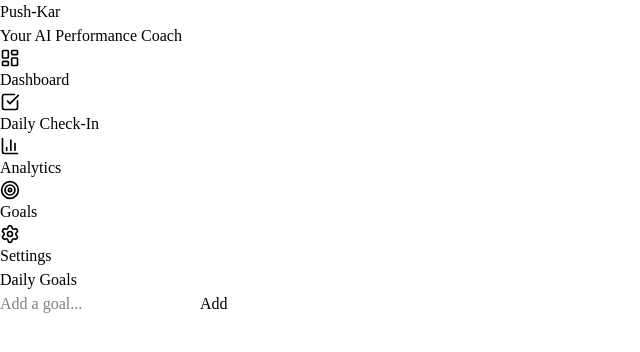
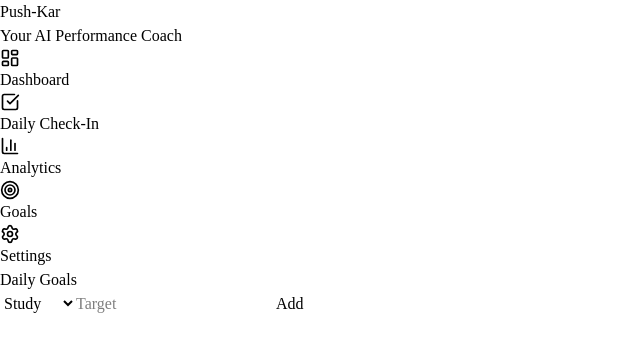
Before and after one commit to FARDEEN-dev786/Push-Kar, a React (Vite) app in the folder client/: page /goals in a window 1280 px wide. Shown: the top 352 px of the page, without its empty margins (0-640 px from the left). Built offline with nearby package versions, Linux system fonts and the light colour scheme.

Commit message:
Refactor goals to structured data model

```diff
--- /dev/null
+++ b/client/src/components/HabitInsights.jsx
@@ -0,0 +1,22 @@
+import { getPerformanceHistory } from "../utils/historyStorage";
+import { analyzeHabits } from "../utils/habitAnalysis";
+
+function HabitInsights() {
+  const history = getPerformanceHistory();
+
+  const insight = analyzeHabits(history);
+
+  return (
+    <div className="bg-slate-800 border border-slate-700 rounded-2xl p-6 mt-6">
+      <h2 className="text-2xl font-bold mb-4">
+        🧠 Habit Insights
+      </h2>
+
+      <p className="text-cyan-300">
+        {insight.message}
+      </p>
+    </div>
+  );
+}
+
+export default HabitInsights;
--- a/client/src/pages/Analytics.jsx
+++ b/client/src/pages/Analytics.jsx
@@ -2,6 +2,7 @@ import { getPerformanceHistory } from "../utils/historyStorage";
 import { calculateStreak } from "../utils/streakCalculator";
 import PerformanceChart from "../components/PerformanceChart";
 import WeeklyReport from "../components/WeeklyReport";
+import HabitInsights from "../components/HabitInsights";
 
 function Analytics() {
   const history = getPerformanceHistory();
@@ -101,6 +102,7 @@ function Analytics() {
         />
         <PerformanceChart />
         <WeeklyReport />
+        <HabitInsights />
 
       </div>
 
--- a/client/src/pages/Goals.jsx
+++ b/client/src/pages/Goals.jsx
@@ -3,7 +3,9 @@ import { getGoals, saveGoals } from "../utils/goalsStorage";
 
 function Goals() {
   const [goals, setGoals] = useState([]);
-  const [newGoal, setNewGoal] = useState("");
+  const [goalType, setGoalType] = useState("study");
+
+  const [target, setTarget] = useState("");
 
   useEffect(() => {
     setGoals(getGoals());
@@ -14,18 +16,26 @@ function Goals() {
   }, [goals]);
 
   const addGoal = () => {
-    if (!newGoal.trim()) return;
+
+    if (!target) return;
 
     setGoals([
       ...goals,
+
       {
         id: Date.now(),
-        text: newGoal,
-        completed: false,
-      },
+
+        type: goalType,
+
+        target: Number(target),
+
+        completed: false
+      }
+
     ]);
 
-    setNewGoal("");
+    setTarget("");
+
   };
 
   const toggleGoal = (id) => {
@@ -49,11 +59,25 @@ function Goals() {
       </h1>
 
       <div className="flex gap-3 mb-6">
+
+        <select
+          value={goalType}
+          onChange={(e) => setGoalType(e.target.value)}
+          className="bg-slate-900 p-3 rounded-xl"
+        >
+          <option value="study">Study</option>
+          <option value="sleep">Sleep</option>
+          <option value="water">Water</option>
+          <option value="focus">Focus</option>
+          <option value="exercise">Exercise</option>
+        </select>
+
         <input
-          value={newGoal}
-          onChange={(e) => setNewGoal(e.target.value)}
-          placeholder="Add a goal..."
-          className="flex-1 p-3 rounded-xl bg-slate-900"
+          type="number"
+          value={target}
+          onChange={(e) => setTarget(e.target.value)}
+          placeholder="Target"
+          className="flex-1 bg-slate-900 rounded-xl p-3"
         />
 
         <button
@@ -62,6 +86,7 @@ function Goals() {
         >
           Add
         </button>
+
       </div>
 
       <div className="space-y-4">
--- /dev/null
+++ b/client/src/utils/habitAnalysis.js
@@ -0,0 +1,40 @@
+export function analyzeHabits(history) {
+  if (history.length < 3) {
+    return {
+      message:
+        "Not enough data yet. Keep checking in every day to unlock personalized insights!",
+    };
+  }
+
+  const goodSleep = history.filter(
+    (d) => Number(d.sleep) >= 7
+  );
+
+  const badSleep = history.filter(
+    (d) => Number(d.sleep) < 7
+  );
+
+  const averageFocus = (arr) =>
+    arr.length
+      ? (
+          arr.reduce(
+            (sum, day) => sum + Number(day.focus || 0),
+            0
+          ) / arr.length
+        ).toFixed(1)
+      : 0;
+
+  const focusGoodSleep = averageFocus(goodSleep);
+  const focusBadSleep = averageFocus(badSleep);
+
+  if (focusGoodSleep > focusBadSleep) {
+    return {
+      message: `You focus better after getting at least 7 hours of sleep. Average focus: ${focusGoodSleep} hrs vs ${focusBadSleep} hrs.`,
+    };
+  }
+
+  return {
+    message:
+      "Keep logging your habits to discover meaningful patterns.",
+  };
+}
```
